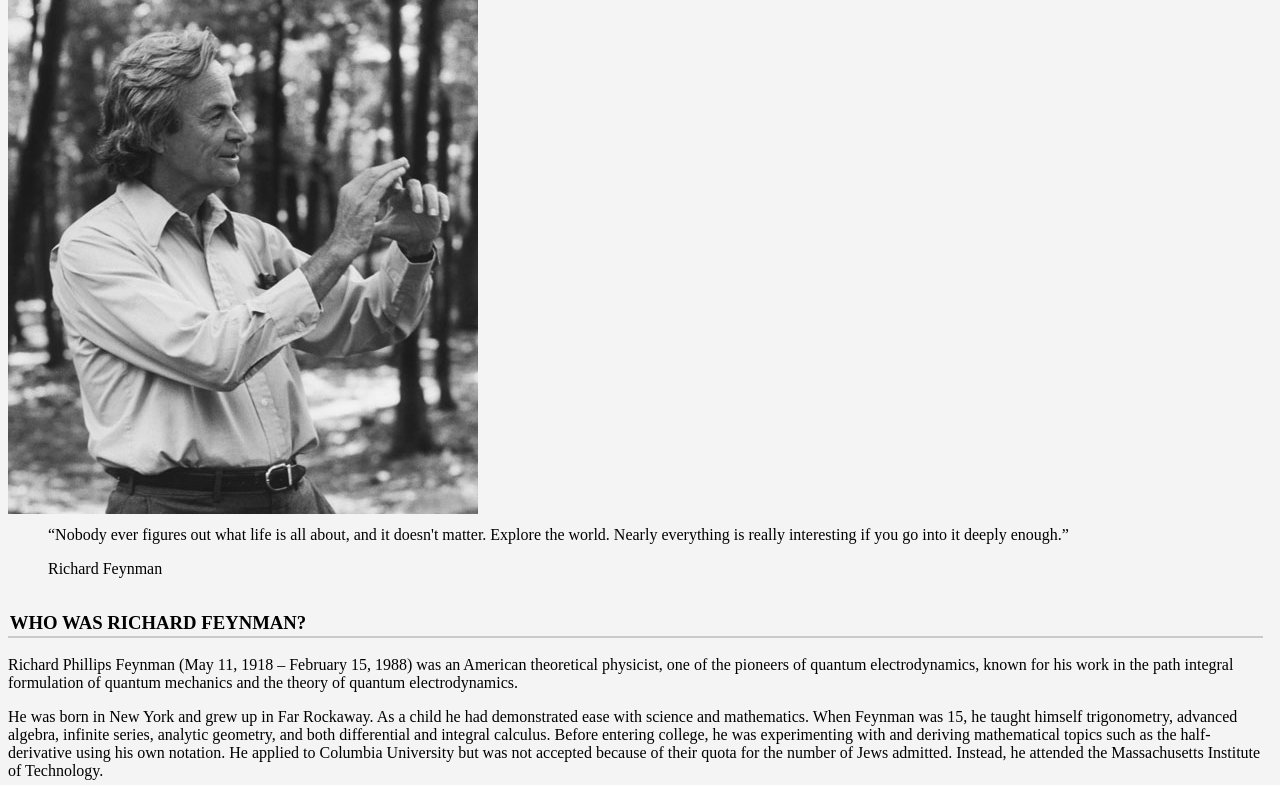
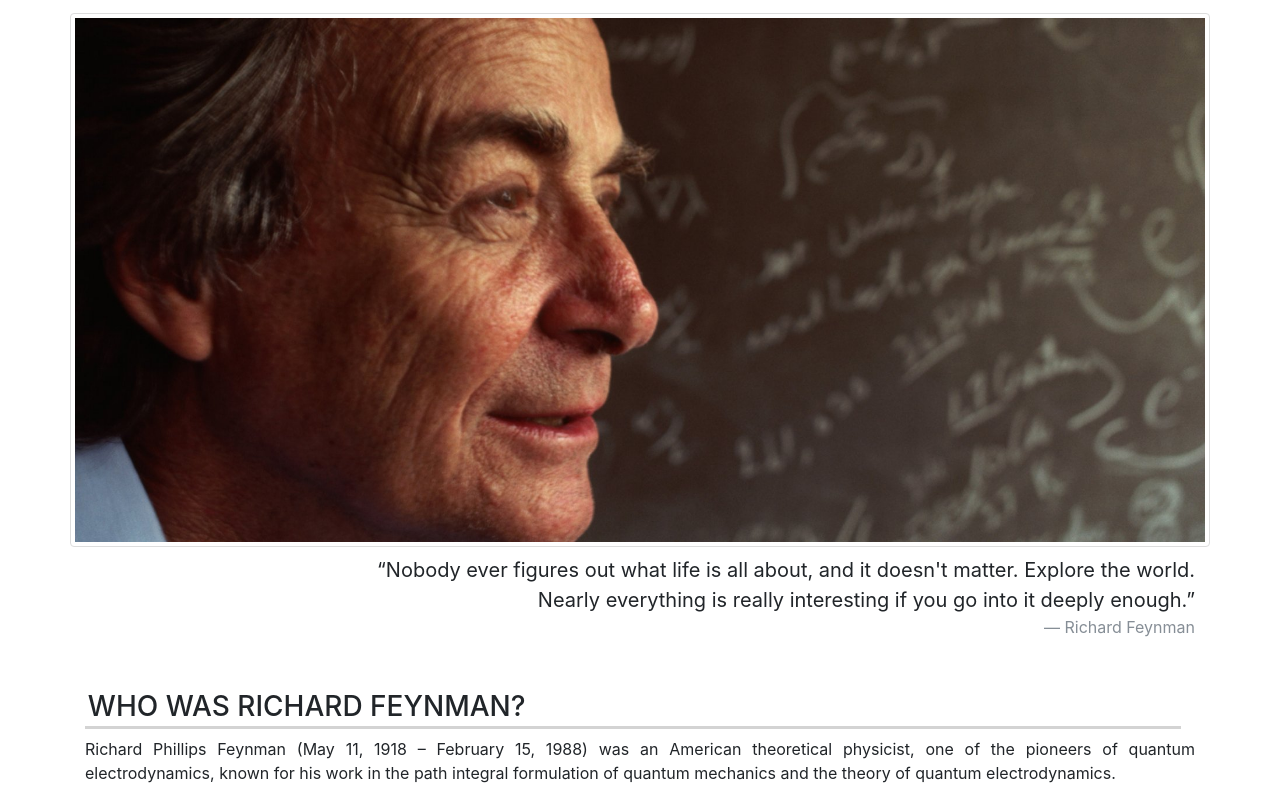
Before and after one commit to rfperez/feynman-tribute, a plain HTML site: page index.html in a window 1280 px wide. Shown: the part 126-911 px from the top of the page. Drawn offline with nearby package versions, Linux system fonts and the light colour scheme.

Commit message:
Update index.html

```diff
--- a/index.html
+++ b/index.html
@@ -4,6 +4,7 @@
   <meta charset="utf-8">
   <title>Richard Feynman - A Tribute</title>
   <link href="style.css" type="text/css" rel="stylesheet">
+  <link rel="stylesheet" href="https://maxcdn.bootstrapcdn.com/bootstrap/4.0.0-beta.2/css/bootstrap.min.css" integrity="sha384-PsH8R72JQ3SOdhVi3uxftmaW6Vc51MKb0q5P2rRUpPvrszuE4W1povHYgTpBfshb" crossorigin="anonymous">
 </head>
 <body>
   <div class="container">
@@ -18,7 +19,7 @@
 
     <!-- Picture -->
     <div class="row">
-      <img class="img-thumbnail" src="./images/feynman.jpg" alt="Richard Feynman"/>
+      <img class="img-thumbnail" src="./images/feynman-portrait.jpg" alt="Richard Feynman"/>
     </div>
 
     <!-- Quote -->
```
